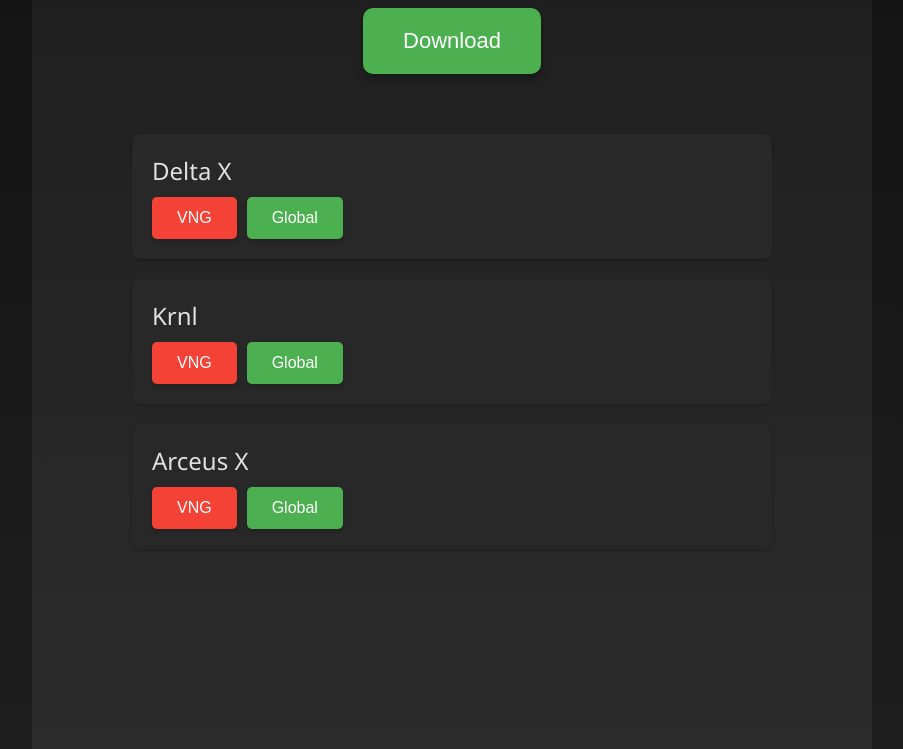
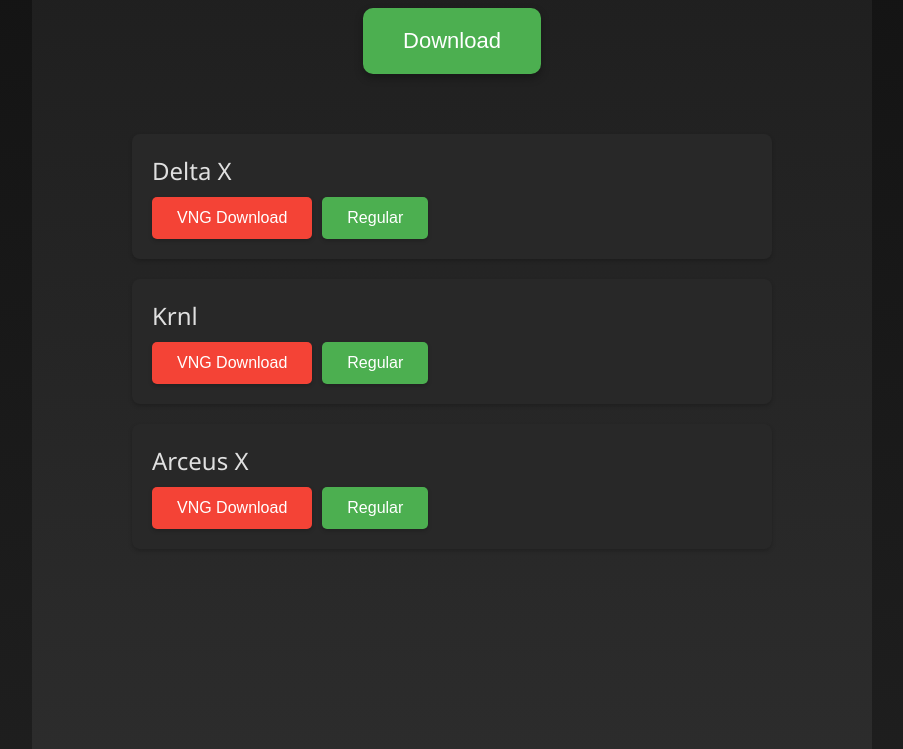
Before and after one commit to Therealtobu/Web, a plain HTML site: page index.html in a window 1280 px wide. Both pictures are taken after a click on the button "Download". Shown: the part 171-920 px from the top of the page, without its empty margins (208-1111 px from the left). Drawn offline with Linux system fonts and the light colour scheme.

Commit message:
Update index.html

```diff
--- a/index.html
+++ b/index.html
@@ -111,11 +111,11 @@
         }
 
         .download-btn.vng {
-            background-color: #F44336; /* Đỏ cho VNG */
+            background-color: #F44336; /* Đỏ cho VNG Download */
         }
 
-        .download-btn.global {
-            background-color: #4CAF50; /* Xanh cho Global */
+        .download-btn.regular {
+            background-color: #4CAF50; /* Xanh cho Regular */
         }
 
         .download-btn:hover {
@@ -147,22 +147,22 @@
                 <div class="executor">
                     <div class="executor-title">Delta X</div>
                     <div class="download-buttons">
-                        <button class="download-btn vng" onclick="download('Delta X', 'VNG')">VNG</button>
-                        <button class="download-btn global" onclick="download('Delta X', 'Global')">Global</button>
+                        <button class="download-btn vng" onclick="download('Delta X', 'VNG Download')">VNG Download</button>
+                        <button class="download-btn regular" onclick="download('Delta X', 'Regular')">Regular</button>
                     </div>
                 </div>
                 <div class="executor">
                     <div class="executor-title">Krnl</div>
                     <div class="download-buttons">
-                        <button class="download-btn vng" onclick="download('Krnl', 'VNG')">VNG</button>
-                        <button class="download-btn global" onclick="download('Krnl', 'Global')">Global</button>
+                        <button class="download-btn vng" onclick="download('Krnl', 'VNG Download')">VNG Download</button>
+                        <button class="download-btn regular" onclick="download('Krnl', 'Regular')">Regular</button>
                     </div>
                 </div>
                 <div class="executor">
                     <div class="executor-title">Arceus X</div>
                     <div class="download-buttons">
-                        <button class="download-btn vng" onclick="download('Arceus X', 'VNG')">VNG</button>
-                        <button class="download-btn global" onclick="download('Arceus X', 'Global')">Global</button>
+                        <button class="download-btn vng" onclick="download('Arceus X', 'VNG Download')">VNG Download</button>
+                        <button class="download-btn regular" onclick="download('Arceus X', 'Regular')">Regular</button>
                     </div>
                 </div>
             </div>
```
